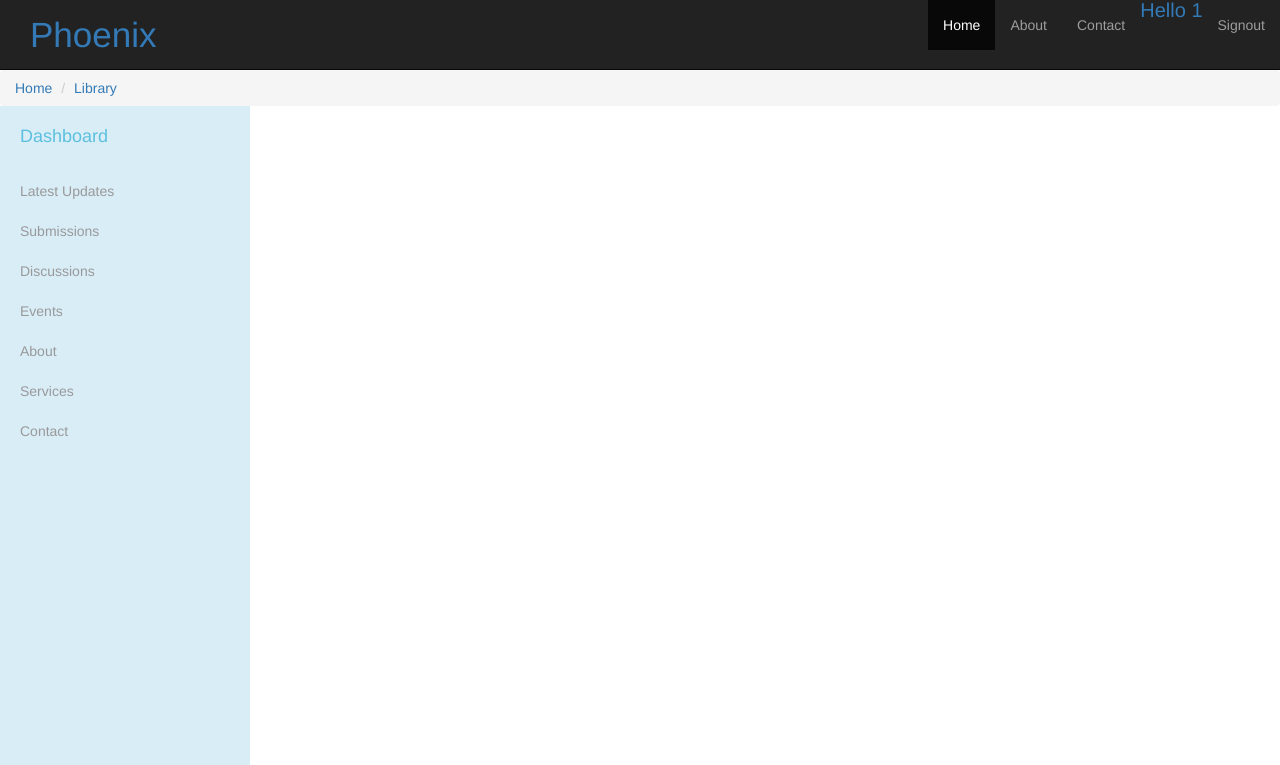
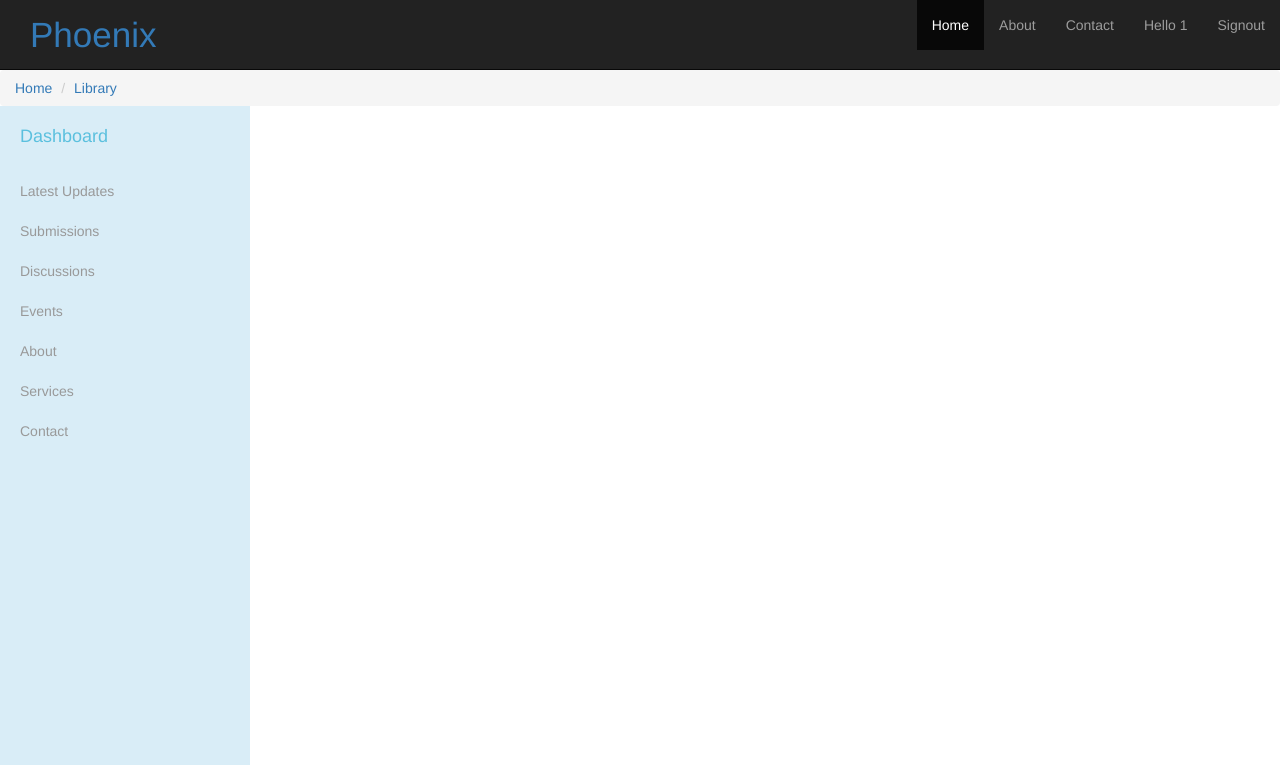
Before and after one commit to fenilshingala/DE, a Flask app: page /dashboard in a window 1280 px wide. Shown: the top 765 px of the page. Run offline with Flask 2, Linux system fonts and the light colour scheme; the visitor is signed in with stand-in values (Sample User, id 1); some libraries are stand-ins or nearby versions.

Commit message:
changed header

```diff
--- a/routes.py
+++ b/routes.py
@@ -1,4 +1,4 @@
-from flask import Flask, redirect, render_template, url_for, request, session
+from flask import *
 from pymongo import MongoClient
 from datetime import timedelta
 client = MongoClient()
@@ -17,14 +17,6 @@ def index():
     return render_template("index.html")
 
 
-@app.route('/dashboard')
-def dashboard():
-    if not loggedin():
-        return redirect(url_for("index"))
-    print(session["enrl"])
-    return render_template("dashboard.html",session=session)
-
-
 @app.route('/login', methods=["GET", "POST"])
 def login():
     if loggedin():
@@ -34,11 +26,13 @@ def login():
         enrl = request.form["enrl"]
         u = users.find_one({"enrl": enrl})
         if u is None:
-            return render_template("index.html", error="User not found. Please sign up first")
+            flash("User not found. Please sign up first")
+            return redirect(url_for("index"))
         else:
             password = request.form["password"]
             if u["password"] != password:
-                return render_template("index.html", error="Wrong password")
+                flash("Wrong password")
+                return render_template("index.html")
             session['enrl'] = enrl
             return redirect(url_for("dashboard"))
     else:
@@ -63,16 +57,25 @@ def signup():
     else:
         return redirect(url_for("index"))
 
+@app.route('/dashboard')
+def dashboard():
+    if not loggedin():
+        flash("You must first login")
+        return redirect(url_for("index"))
+    print(session["enrl"])
+    return render_template("dashboard.html",session=session)
 
 @app.route('/signout/')
 def signout():
     session.pop('enrl', None)
+    flash("You've been logged out!")
     return redirect(url_for("index"))
 
 
 @app.route('/submissions/')
 def submissions():
     if not loggedin():
+        flash("You must first login")
         return redirect(url_for("index"))
     return render_template("submissions.html")
 
@@ -80,6 +83,7 @@ def submissions():
 @app.route('/updates/')
 def updates():
     if not loggedin():
+        flash("You must first login")
         return redirect(url_for("index"))
     return render_template("updates.html")
 
--- a/templates/header.html
+++ b/templates/header.html
@@ -18,14 +18,6 @@
         }
         .brand > img {
           display: block;
-        }
-        .user{
-            color: #337ab7;
-/*             float: left; */
-            height: 20px;
-/*             padding: 15px 15px; */
-            font-size: 20px;
-            line-height: 20px;
         }
     </style>
 </head>
@@ -50,8 +42,8 @@
             </li>
             <li><a href="#contact">Contact</a>
             </li>
-            {% if session %}
-                <li class="user">Hello {{session["enrl"]}}</li>
+            {% if session["enrl"] %}
+                <li><a href="#"> Hello {{session["enrl"]}} </a></li>
                 <li><a href="/signout"> Signout </a></li>
             {% endif %}
           </ul>
```
Also changed, not shown: templates/index.html (+6 -4 lines), 1 other file.
